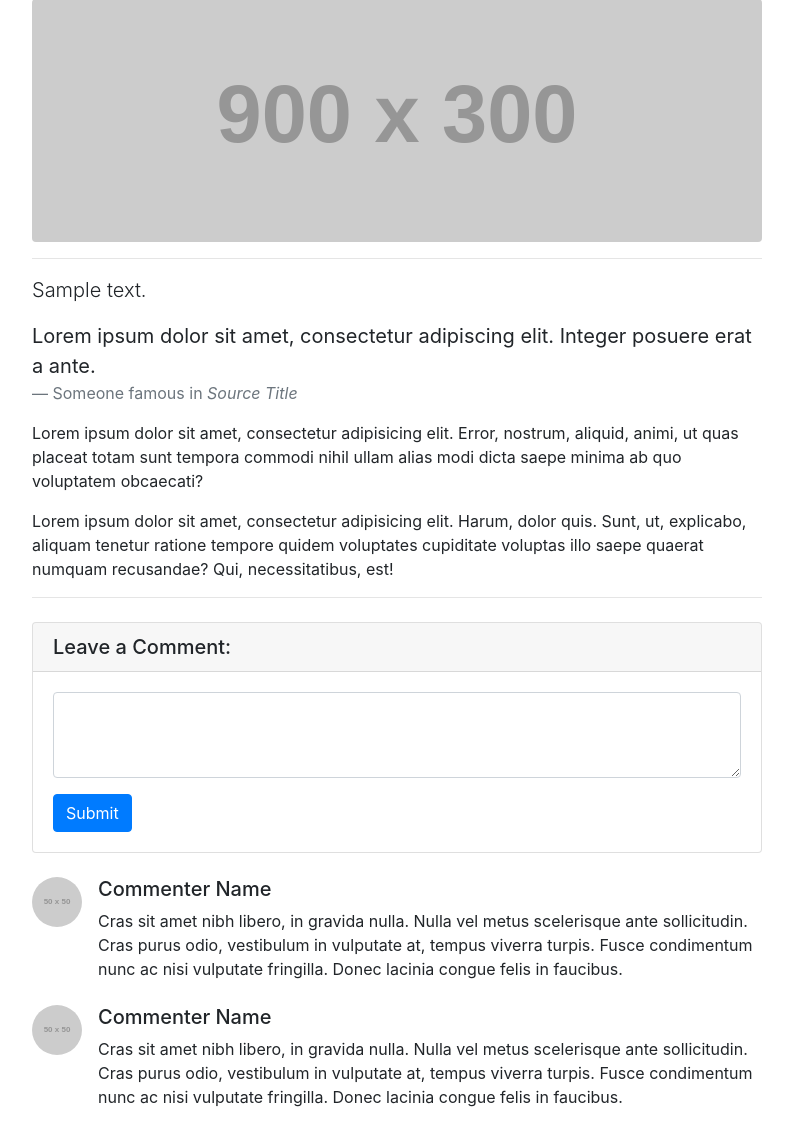
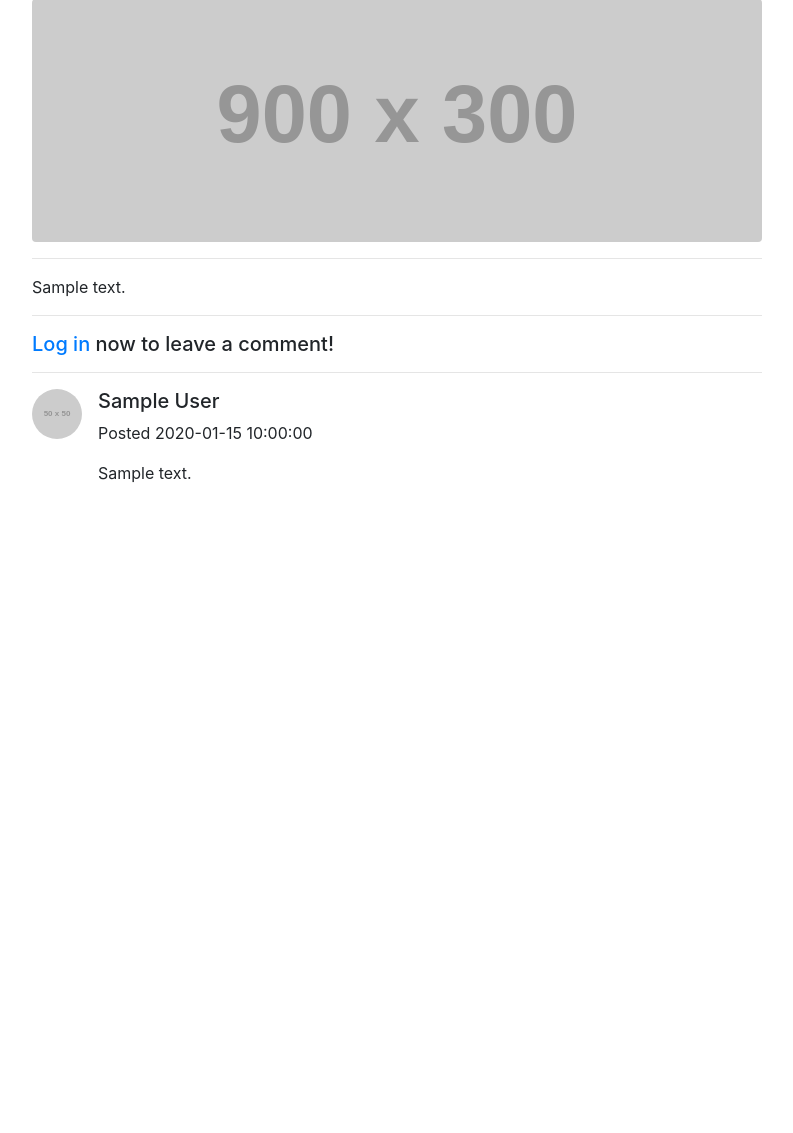
Before and after one commit to Mark-Ouellette/CP476-Final-Project, a Flask app: page /recipes/1 in a window 1280 px wide. Shown: the part 313-1446 px from the top of the page, without its empty margins (53-846 px from the left). After the commit the page ends 796 px from the top, so only its background shows below. Run offline with Flask 2, Linux system fonts and the light colour scheme; tables that the repository leaves empty hold one stand-in row (values such as "Sample post"); grey boxes labelled with a size stand in for pictures from a placeholder-image service; some libraries are stand-ins or nearby versions.

Commit message:
Implemented commenting functionality with comments listed on recipe pages

```diff
--- a/forms.py
+++ b/forms.py
@@ -35,5 +35,5 @@ class AddArticleForm(FlaskForm):
 	submit = SubmitField('Add')
 
 class AddCommentForm(FlaskForm):
-	commentdesc = TextAreaField('Comment')
-	submit = SubmitField('Add')
+	commentdesc = TextAreaField(validators=[DataRequired("Please enter a comment before submitting"), Length(max=400, message="Comments may not be longer than 400 characters")])
+	submit = SubmitField('Submit')
--- a/models.py
+++ b/models.py
@@ -32,8 +32,8 @@ class User(db.Model):
 	recipes = db.relationship("Recipe")
 
 	def __init__(self, firstname, lastname, email, password):
-		self.firstname = firstname.title()
-		self.lastname = lastname.title()
+		self.firstname = string.capwords(firstname)
+		self.lastname = string.capwords(lastname)
 		self.email = email.lower()
 		self.set_password(password)
 
@@ -62,13 +62,15 @@ class Recipe(db.Model):
 	recipedesc = db.Column(db.Text)
 	ingredients = db.relationship('Ingredient', secondary=ingredientsPerRecipe, lazy='subquery',
 		backref=db.backref('ingredients', lazy=True))
+	comments = db.relationship('Comment', order_by="Comment.commentdate")
 
+	# No comments in the constructor as a recipe is initialized without comments
 	def __init__(self, recipetitle, recipedesc, ingredients, email):
 		author = User.query.filter_by(email = email).first()
 		self.authorid = author.uid
 		self.recipedate = datetime.datetime.now()
-		self.recipetitle = recipetitle.title()
-		self.recipedesc = recipedesc.title()
+		self.recipetitle = string.capwords(recipetitle)
+		self.recipedesc = recipedesc
 		for i in ingredients:
 			self.ingredients.append(i)
 
@@ -100,7 +102,7 @@ class Ingredient(db.Model):
 	ingredientname = db.Column(db.String(40), unique=True)
 
 	def __init__(self, ingredientname):
-		self.ingredientname = ingredientname.title()
+		self.ingredientname = string.capwords(ingredientname)
 
 class Comment(db.Model):
 	__tablename__ = 'comments'
@@ -109,6 +111,20 @@ class Comment(db.Model):
 	authorid = db.Column(db.Integer, db.ForeignKey('users.uid'))
 	commentdate = db.Column(db.DateTime)
 	commentdesc = db.Column(db.Text)
+
+	def __init__(self, commentdesc, email):
+		author = User.query.filter_by(email = email).first()
+		self.authorid = author.uid
+		self.commentdate = datetime.datetime.now()
+		self.commentdesc = commentdesc
+
+	def getAuthorName(self, authorid):
+		author = User.query.get(authorid)
+		authorName = "Author not found"
+		if author is not None:
+			authorName = author.getFullName()
+		return authorName
+
 
 class GPlace(object):
 	def address_to_latlng(self, address):
--- a/routes.py
+++ b/routes.py
@@ -1,12 +1,12 @@
 from flask import Flask, render_template, request, session, redirect, url_for
 from models import db, User, Ingredient, Recipe, Comment, GPlace
-from forms import SignupForm, LoginForm, AddressForm, IngredientForm, AddArticleForm
+from forms import SignupForm, LoginForm, AddressForm, IngredientForm, AddArticleForm, AddCommentForm
 from sqlalchemy import exc
 import wtforms.ext.sqlalchemy.fields as f
 
 
 app = Flask(__name__)
-app.config['SQLALCHEMY_DATABASE_URI'] = 'postgresql://postgres:TooL717@localhost/learningflask'
+app.config['SQLALCHEMY_DATABASE_URI'] = 'postgresql://localhost/learningflask'
 db.init_app(app)
 
 app.secret_key = "development-key"
@@ -27,14 +27,20 @@ def index():
 	recipes = Recipe.query.order_by(Recipe.recipedate).all()
 	return render_template("index.html", recipes=recipes)
 
-@app.route("/recipes/<int:id>", methods=['GET'])
+@app.route("/recipes/<int:id>", methods=['GET', 'POST'])
 def recipe(id):
+	recipe = Recipe.query.get_or_404(id)
+	enableComments = False
+	commForm = AddCommentForm()
+
 	if 'email' in session:
-		# Display the add comment box
-		pass
-
-	recipe = Recipe.query.get(id)
-	return render_template("recipe.html", recipe=recipe)
+		enableComments = True
+		if request.method == 'POST':
+			if commForm.validate():
+				newComment = Comment(commForm.commentdesc.data, session['email'])
+				recipe.comments.append(newComment)
+				db.session.commit()
+	return render_template("recipe.html", recipe=recipe, enableComments=enableComments, form=commForm)
 
 @app.route("/about")
 def about():
--- a/templates/recipe.html
+++ b/templates/recipe.html
@@ -31,52 +31,51 @@
           <hr>
 
           <!-- Post Content -->
-          <p class="lead">{{ recipe.recipedesc }}</p>
-
-          <blockquote class="blockquote">
-            <p class="mb-0">Lorem ipsum dolor sit amet, consectetur adipiscing elit. Integer posuere erat a ante.</p>
-            <footer class="blockquote-footer">Someone famous in
-              <cite title="Source Title">Source Title</cite>
-            </footer>
-          </blockquote>
-
-          <p>Lorem ipsum dolor sit amet, consectetur adipisicing elit. Error, nostrum, aliquid, animi, ut quas placeat totam sunt tempora commodi nihil ullam alias modi dicta saepe minima ab quo voluptatem obcaecati?</p>
-
-          <p>Lorem ipsum dolor sit amet, consectetur adipisicing elit. Harum, dolor quis. Sunt, ut, explicabo, aliquam tenetur ratione tempore quidem voluptates cupiditate voluptas illo saepe quaerat numquam recusandae? Qui, necessitatibus, est!</p>
+          <p>{{ recipe.recipedesc }}</p>
 
           <hr>
 
           <!-- Comments Form -->
+          {% if session['email'] %}
             <div class="card my-4">
               <h5 class="card-header">Leave a Comment:</h5>
               <div class="card-body">
-              <form>
+                <form method="POST" action="{{ url_for('recipe', id=recipe.recipeid) }}">
+                  {{ form.hidden_tag() }}
                   <div class="form-group">
-                  <textarea class="form-control" rows="3"></textarea>
+                    {% if form.commentdesc.errors %}
+                      {% for error in form.commentdesc.errors %}
+                        <p class="error-message">{{ error }} </p>
+                      {% endfor %}
+                    {% endif %}
+                    {{ form.commentdesc(class="form-control", rows="3")}}
+                    <!--<textarea class="form-control" rows="3"></textarea>-->
                   </div>
-                <button type="submit" class="btn btn-primary">Submit</button>
+                  {{ form.submit(class="btn btn-primary") }}
+                  <!--<button type="submit" class="btn btn-primary">Submit</button>-->
                 </form>
               </div>
             </div>
+          {% else %}
+            <h5><a href="{{ url_for('login') }}">Log in </a>now to leave a comment!</h5>
+            <hr>
+          {% endif %}
 
+        {% for comment in recipe.comments %}
           <!-- Single Comment -->
           <div class="media mb-4">
+            <!-- TODO:Ditching commentor image? -->
             <img class="d-flex mr-3 rounded-circle" src="http://placehold.it/50x50" alt="">
             <div class="media-body">
-              <h5 class="mt-0">Commenter Name</h5>
-              Cras sit amet nibh libero, in gravida nulla. Nulla vel metus scelerisque ante sollicitudin. Cras purus odio, vestibulum in vulputate at, tempus viverra turpis. Fusce condimentum nunc ac nisi vulputate fringilla. Donec lacinia congue felis in faucibus.
+              <h5 class="mt-0">{{ comment.getAuthorName(comment.authorid) }}</h5>
+              <!-- TODO:Make the following p tag a small font maybe light grey date and comment-body class whatever we want -->
+              <p>Posted {{ comment.commentdate }}</p>
+              <div class="comment-body">
+                {{ comment.commentdesc }}
               </div>
             </div>
-
-          <!-- Comment with nested comments. THERE WILL BE NO NESTED COMMENTS HERE TODAY! -->
-          <div class="media mb-4">
-            <img class="d-flex mr-3 rounded-circle" src="http://placehold.it/50x50" alt="">
-            <div class="media-body">
-              <h5 class="mt-0">Commenter Name</h5>
-              Cras sit amet nibh libero, in gravida nulla. Nulla vel metus scelerisque ante sollicitudin. Cras purus odio, vestibulum in vulputate at, tempus viverra turpis. Fusce condimentum nunc ac nisi vulputate fringilla. Donec lacinia congue felis in faucibus.
-
           </div>
-          </div>
+        {% endfor %}
 
         </div>
 {% endblock %}
```
Lines whose indentation alone changed are shown as unchanged.
